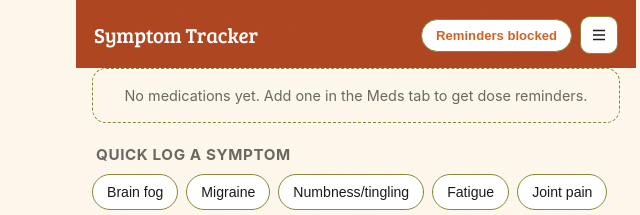
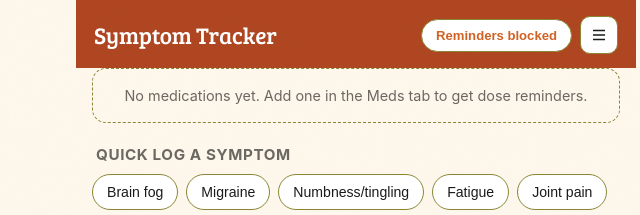
Before and after one commit to ushnafawad-blip/symptom-tracker, a plain HTML site: page index.html in a window 1280 px wide. Shown: the top 215 px of the page, 284-924 px from the left. Drawn offline with Linux system fonts and the light colour scheme; no server answers.

Commit message:
Increase main heading font size
Co-Authored-By: Claude Sonnet 5 <noreply@anthropic.com>

```diff
--- a/style.css
+++ b/style.css
@@ -62,7 +62,7 @@ html, body {
   background-image: var(--paper-texture);
   z-index: 5;
 }
-.topbar h1 { font-family: "Bree Serif", Georgia, serif; font-size: 1.3rem; font-weight: 400; margin: 0; letter-spacing: -0.01em; color: #fff; }
+.topbar h1 { font-family: "Bree Serif", Georgia, serif; font-size: 1.45rem; font-weight: 400; margin: 0; letter-spacing: -0.01em; color: #fff; }
 
 .pill-btn {
   background: var(--surface-2);
```
